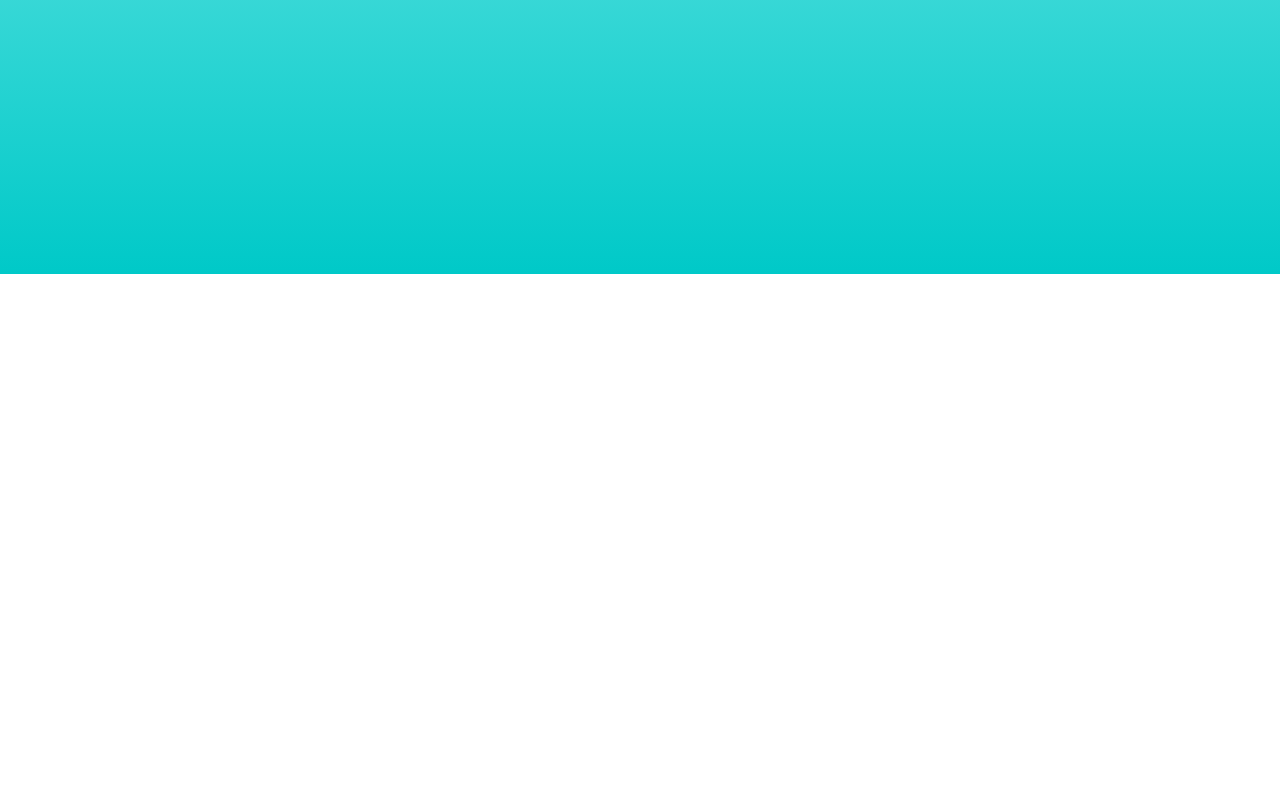
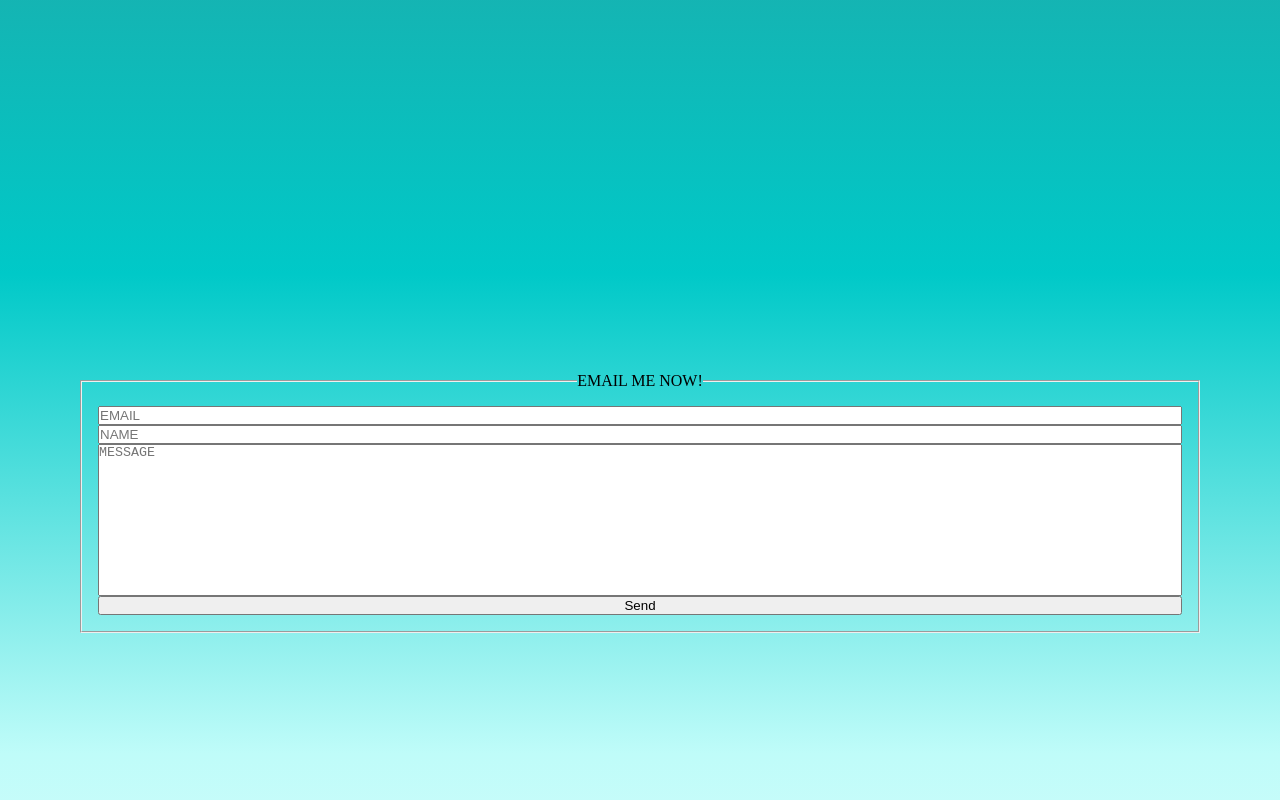
Before and after one commit to Emman-pip/portfolio-v1, a website built with webpack: page dist/index.html in a window 1280 px wide. Shown: the part 2702-3502 px from the top of the page. Before the commit the page ends 2976 px from the top, so only its background shows below. Built offline with nearby package versions, Linux system fonts and the light colour scheme; a web font is replaced by a local one.

Commit message:
Fix aboutme animation and add email form draft

```diff
--- a/src/dom.js
+++ b/src/dom.js
@@ -104,7 +104,62 @@ export function layout() {
 
   //projects
 
-  const works = document.createElement("div");
+  const works = document.createElement("section");
   works.classList.add("works");
   body.appendChild(works);
+
+  //contact me! email page
+  const emailSection = document.createElement("section");
+  emailSection.classList.add("emailSection");
+  body.appendChild(emailSection);
+
+  const emailSection100 = document.createElement("section");
+  emailSection100.classList.add("emailSection100");
+  emailSection.appendChild(emailSection100);
+
+  const form = document.createElement("form");
+  form.action = "https://formsubmit.co/parrenoemmanuel756@email.com";
+  form.method = "POST";
+  emailSection100.appendChild(form);
+
+  const fieldset = document.createElement("fieldset");
+  fieldset.classList.add("fieldset");
+  form.appendChild(fieldset);
+
+  const legend = document.createElement("legend");
+  legend.textContent = "EMAIL ME NOW!";
+  fieldset.appendChild(legend);
+
+  const email = document.createElement("input");
+  email.placeholder = "EMAIL";
+  email.type = "email";
+  email.name = "email";
+  email.required = true;
+  fieldset.appendChild(email);
+
+  const sender = document.createElement("input");
+  sender.placeholder = "NAME";
+  sender.type = "text";
+  sender.name = "name";
+  sender.required = true;
+  fieldset.appendChild(sender);
+
+  const message = document.createElement("textarea");
+  message.placeholder = "MESSAGE";
+  message.name = "message";
+  message.cols = 30;
+  message.rows = 10;
+  message.style.resize = "none";
+  message.required = true;
+  fieldset.appendChild(message);
+
+  const submitButton = document.createElement("button");
+  submitButton.type = "submit";
+  submitButton.textContent = "Send";
+  fieldset.appendChild(submitButton);
+
+  //more about me
+  const moreSection = document.createElement("section");
+  moreSection.classList.add("more");
+  body.appendChild(moreSection);
 }
--- a/src/index.js
+++ b/src/index.js
@@ -11,11 +11,6 @@ function animationTrigger(section, animationName, expand = null) {
   };
   const observer = new IntersectionObserver((entries, observer) => {
     entries.forEach((entry) => {
-      if (entry.isIntersecting) {
-        entry.target.classList.add(animationName);
-      } else {
-        entry.target.classList.remove(animationName);
-      }
       if (
         entry.target.className.includes("aboutMeContainer") &&
         entry.isIntersecting
@@ -26,6 +21,11 @@ function animationTrigger(section, animationName, expand = null) {
         !entry.isIntersecting
       ) {
         entry.target.classList.remove(expand);
+      }
+      if (entry.isIntersecting) {
+        entry.target.classList.add(animationName);
+      } else {
+        entry.target.classList.remove(animationName);
       }
     });
   }, options);
--- a/src/style.css
+++ b/src/style.css
@@ -206,7 +206,7 @@ img {
   background: linear-gradient(
     to bottom,
     var(--main-color),
-    var(--light-accent) /* var(--light-accent) */
+    var(--dark-accent) /* var(--light-accent) */
   );
   display: flex;
   flex-direction: column;
@@ -231,13 +231,13 @@ img {
       rgba(0, 0, 0, 0.851)
     ),
     url("./pexels-djordje-petrovic-2102416.jpg");
-  background-size: cover;
+  background-position: center -30px;
+  background-size: 80vw auto;
   background-position: center center;
   background-repeat: no-repeat;
-  background-attachment: fixed;
-  background-color: rgba(14, 9, 9, 0.215);
-  border: 0.5rem solid var(--white-shade);
-  transition: border 2s;
+  background-attachment: scroll;
+  border: 0.5rem solid;
+  border-color: var(--main-color);
   padding: 2rem;
   height: fit-content;
   clip-path: polygon(
@@ -254,24 +254,21 @@ img {
   width: fit-content;
   height: fit-content;
   width: 80vw;
+  outline: 1px solid black;
 }
 
 @keyframes widen {
   0% {
-    width: 30vw;
+    transform: scaleX(0.1);
   }
   100% {
-    width: 80vw;
+    transform: scaleX(1);
   }
 }
 
 .expand {
   animation-name: widen;
   animation-duration: 1.5s;
-}
-
-.aboutMeContainer:hover {
-  border: 0.5rem solid var(--main-accent);
 }
 
 .aboutMeContainer::after {
@@ -385,8 +382,47 @@ span:hover {
 .works {
   background: linear-gradient(
     to bottom,
-    var(--light-accent),
+    var(--dark-accent),
     var(--main-accent)
   );
   height: 120vh;
 }
+/* /////////////////email////////////////////// */
+.emailSection {
+  background: linear-gradient(
+    to bottom,
+    var(--main-accent),
+    var(--light-accent),
+    var(--white-shade)
+  );
+  height: 120vh;
+  text-align: center;
+}
+
+.emailSection100 {
+  text-align: center;
+  /* background-color: black; */
+  height: 100vh;
+  justify-content: center;
+  align-items: center;
+}
+
+form {
+  display: inline;
+  padding: 1rem;
+}
+
+.fieldset {
+  display: flex;
+  margin: 5rem;
+  padding: 1rem;
+  flex-direction: column;
+}
+
+/* //////////////more/////////////////// */
+
+.more {
+  background: var(--white-shade);
+  height: 40vh;
+  border-top: 1px solid black;
+}
```
Also changed, not shown: dist/another.bundle.js, dist/index.bundle.js.
